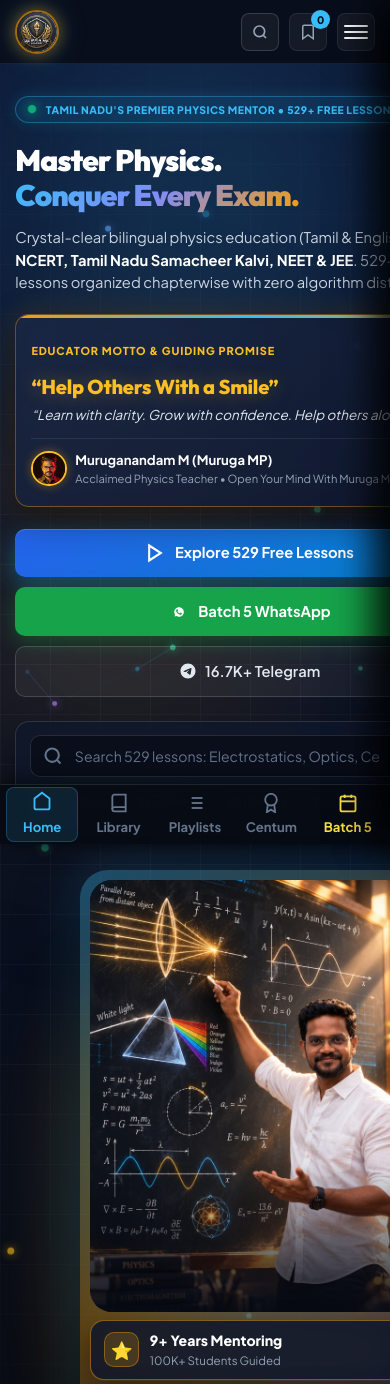
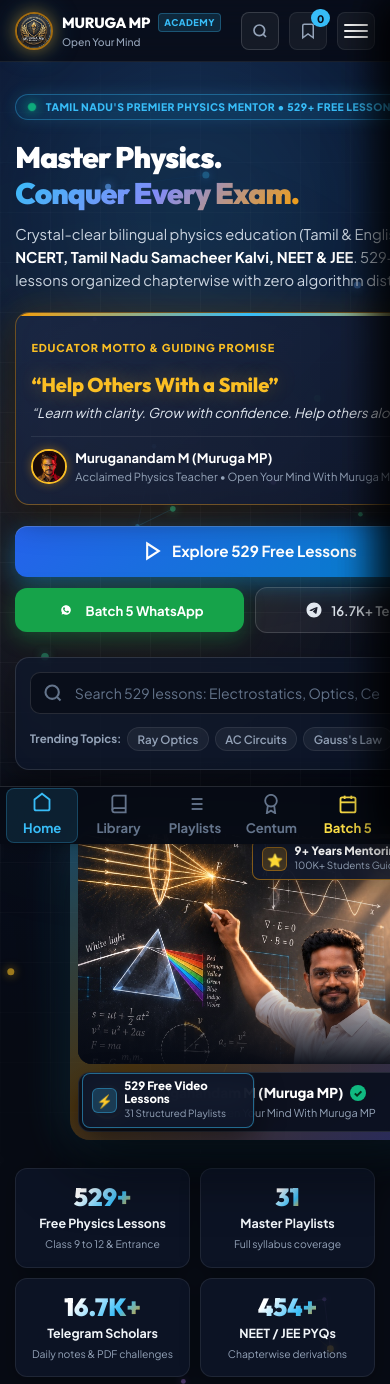
Before and after one commit to MohanRaj4327/murugamp, a plain HTML site: page index.html in a window 390 px wide. Shown: the top 1384 px of the page. Drawn offline with Linux system fonts and the light colour scheme.

Commit message:
feat(mobile): add asset cache-busting v3.0, restore header logo brand text, optimize educator hero card & actions

```diff
--- a/app.js
+++ b/app.js
@@ -873,6 +873,16 @@
      EVENT LISTENERS & BINDINGS
      ========================================================================== */
   function bindEvents() {
+    // Navigation click handling for desktop nav, drawer, and mobile bottom bar
+    DOM.navLinks.forEach(link => {
+      link.addEventListener('click', () => {
+        const tabId = link.getAttribute('data-tab');
+        if (tabId) {
+          switchTab(tabId);
+        }
+      });
+    });
+
     // Mobile Drawer
     DOM.mobileToggleBtn.addEventListener('click', () => {
       DOM.mobileDrawer.classList.add('open');
--- a/index.html
+++ b/index.html
@@ -8,7 +8,7 @@
   <link rel="preconnect" href="https://fonts.googleapis.com">
   <link rel="preconnect" href="https://fonts.gstatic.com" crossorigin>
   <link href="https://fonts.googleapis.com/css2?family=Outfit:wght@400;500;600;700;800;900&family=Plus+Jakarta+Sans:wght@400;500;600;700;800&display=swap" rel="stylesheet">
-  <link rel="stylesheet" href="styles.css">
+  <link rel="stylesheet" href="styles.css?v=3.0">
 </head>
 <body>
 
@@ -20,6 +20,13 @@
       <!-- Official Channel Full Logo in Left Corner -->
       <a href="#home" class="brand-logo" aria-label="Muruga MP Academy Home" title="Muruga MP Academy • Official Portal">
         <img src="assets/muruga_logo_512.png" alt="Muruga MP Academy Official Logo" class="brand-channel-logo">
+        <div class="logo-text-group">
+          <div class="logo-title-row">
+            <span class="logo-title">MURUGA MP</span>
+            <span class="academy-tag">ACADEMY</span>
+          </div>
+          <span class="logo-subtitle">Open Your Mind</span>
+        </div>
       </a>
 
       <!-- Desktop Navigation -->
@@ -1034,7 +1041,7 @@
   </nav>
 
   <!-- SCRIPT INCLUSION: DATA PRE-LOADED VIA DATA.JS THEN APP.JS -->
-  <script src="data.js"></script>
-  <script src="app.js"></script>
+  <script src="data.js?v=3.0"></script>
+  <script src="app.js?v=3.0"></script>
 </body>
 </html>
--- a/styles.css
+++ b/styles.css
@@ -194,6 +194,7 @@
 .brand-logo {
   display: flex;
   align-items: center;
+  gap: 0.75rem;
   flex-shrink: 0;
   text-decoration: none;
 }
@@ -3174,16 +3175,18 @@
   bottom: 0;
   left: 0;
   right: 0;
-  height: 60px;
-  background: rgba(7, 11, 20, 0.95);
+  height: calc(58px + env(safe-area-inset-bottom, 0px));
+  padding-bottom: env(safe-area-inset-bottom, 0px);
+  background: rgba(7, 11, 20, 0.96);
   backdrop-filter: blur(20px);
   -webkit-backdrop-filter: blur(20px);
-  border-top: 1px solid rgba(255, 255, 255, 0.1);
+  border-top: 1px solid rgba(255, 255, 255, 0.12);
   display: none;
   align-items: center;
   justify-content: space-around;
   z-index: 1000;
-  padding: 0 0.25rem;
+  padding-left: 0.25rem;
+  padding-right: 0.25rem;
   box-shadow: 0 -4px 20px rgba(0, 0, 0, 0.55);
 }
 
@@ -3259,20 +3262,33 @@
     display: flex;
   }
   body {
-    padding-bottom: 64px !important;
+    padding-bottom: calc(72px + env(safe-area-inset-bottom, 0px)) !important;
   }
 
   /* Header adjustments */
   .site-header {
-    height: 4rem;
+    height: 3.85rem;
   }
   .header-inner {
-    height: 4rem;
+    height: 3.85rem;
     gap: 0.5rem;
   }
+  .brand-logo {
+    gap: 0.55rem;
+  }
   .brand-channel-logo {
-    height: 44px;
-    width: 44px;
+    height: 38px;
+    width: 38px;
+  }
+  .logo-title {
+    font-size: 0.92rem;
+  }
+  .academy-tag {
+    font-size: 0.58rem;
+    padding: 0.05rem 0.35rem;
+  }
+  .logo-subtitle {
+    font-size: 0.65rem;
   }
   .search-trigger-btn {
     width: 2.35rem;
@@ -3354,27 +3370,77 @@
     margin-bottom: 0.85rem;
   }
 
-  /* Educator Portrait Card */
+  /* Educator Portrait Card - Sleek Mobile Showcase */
   .educator-portrait-card {
-    max-width: 340px;
-    margin: 0 auto;
+    max-width: 360px;
+    margin: 1.25rem auto 0;
+    padding: 8px;
+    border-radius: 20px;
+    position: relative;
+    overflow: hidden;
   }
   .atom-orbit-ring {
     display: none !important;
   }
+  .portrait-ambient-glow {
+    display: none !important;
+  }
+  .portrait-image-wrapper {
+    aspect-ratio: 16 / 11 !important;
+    max-height: 230px !important;
+    border-radius: 14px !important;
+  }
+  .portrait-main-img {
+    object-position: center 15% !important;
+  }
   .floating-badge {
-    position: static !important;
-    transform: none !important;
-    width: 100% !important;
-    box-sizing: border-box !important;
-    margin-top: 8px;
-    padding: 0.55rem 0.85rem !important;
-  }
-  .badge-top-right, .badge-bottom-left {
+    position: absolute !important;
+    padding: 0.35rem 0.6rem !important;
+    border-radius: 8px !important;
+    gap: 0.45rem !important;
+    backdrop-filter: blur(12px) !important;
+    -webkit-backdrop-filter: blur(12px) !important;
+    max-width: 48% !important;
+  }
+  .badge-top-right {
+    top: 12px !important;
+    right: 12px !important;
+    left: auto !important;
+    bottom: auto !important;
+  }
+  .badge-bottom-left {
+    bottom: 12px !important;
+    left: 12px !important;
+    right: auto !important;
     top: auto !important;
-    bottom: auto !important;
-    left: auto !important;
-    right: auto !important;
+  }
+  .floating-badge .badge-icon {
+    width: 1.55rem !important;
+    height: 1.55rem !important;
+    font-size: 0.82rem !important;
+    border-radius: 6px !important;
+  }
+  .floating-badge .badge-bold {
+    font-size: 0.72rem !important;
+    line-height: 1.15 !important;
+  }
+  .floating-badge .badge-tiny {
+    font-size: 0.62rem !important;
+  }
+  .portrait-verified-footer {
+    padding: 0.6rem 0.75rem !important;
+    border-radius: 12px !important;
+    margin-top: 8px !important;
+  }
+  .verified-avatar-ring {
+    width: 2.1rem !important;
+    height: 2.1rem !important;
+  }
+  .v-name {
+    font-size: 0.85rem !important;
+  }
+  .v-sub {
+    font-size: 0.68rem !important;
   }
 
   /* Library & Filter Panel */
@@ -3586,18 +3652,26 @@
 
   /* Hero Actions Group */
   .hero-actions-group {
-    flex-direction: column;
-    align-items: stretch;
+    display: flex;
+    flex-wrap: wrap;
     gap: 0.65rem;
     margin-bottom: 1.5rem;
     width: 100%;
   }
-  .btn-hero-primary, .btn-hero-whatsapp, .btn-hero-telegram {
+  .btn-hero-primary {
     width: 100%;
     justify-content: center;
-    font-size: 0.92rem;
-    padding: 0.78rem 1rem;
-    border-radius: 10px;
+    font-size: 0.95rem;
+    padding: 0.82rem 1rem;
+    border-radius: 12px;
+  }
+  .btn-hero-whatsapp, .btn-hero-telegram {
+    flex: 1 1 45%;
+    justify-content: center;
+    font-size: 0.82rem;
+    padding: 0.72rem 0.5rem;
+    border-radius: 12px;
+    text-align: center;
   }
 
   /* Hero Live Search */
```
